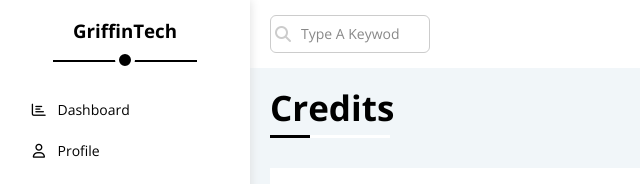
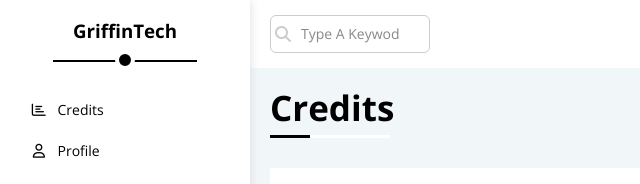
Before and after one commit to TayFrambz/griffin, a plain HTML site: page plans.html in a window 1280 px wide. Shown: the top 184 px of the page, 0-640 px from the left. Drawn offline with nearby package versions, Linux system fonts and the light colour scheme.

Commit message:
Update plans.html

```diff
--- a/plans.html
+++ b/plans.html
@@ -26,7 +26,7 @@
                 <li>
                     <a href="index.html" class="d-flex align-center c-black fs-14 rad-6 p-10">
                         <i class="fa-regular fa-chart-bar fa-fw"></i>
-                        <span class="hide-mobile">Dashboard</span>
+                        <span class="hide-mobile">Credits</span>
                     </a>
                 </li>
 
```
